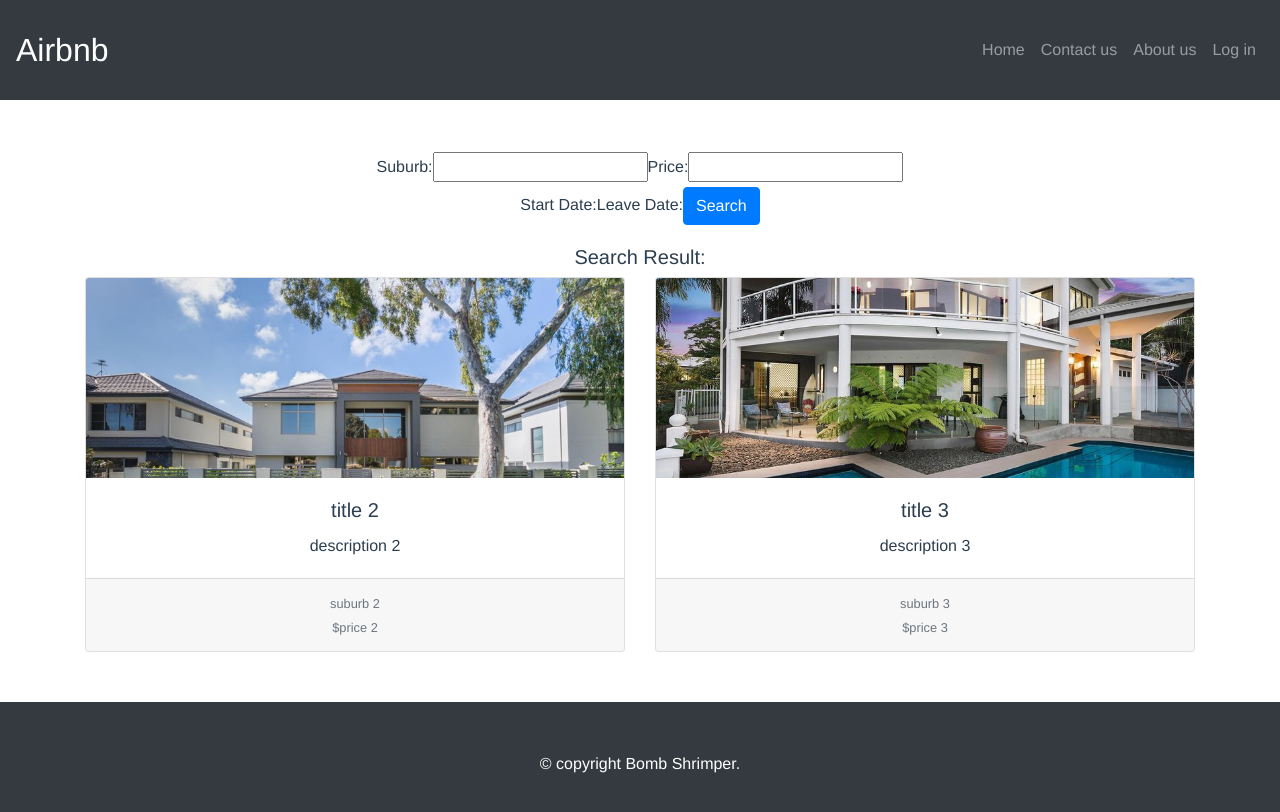
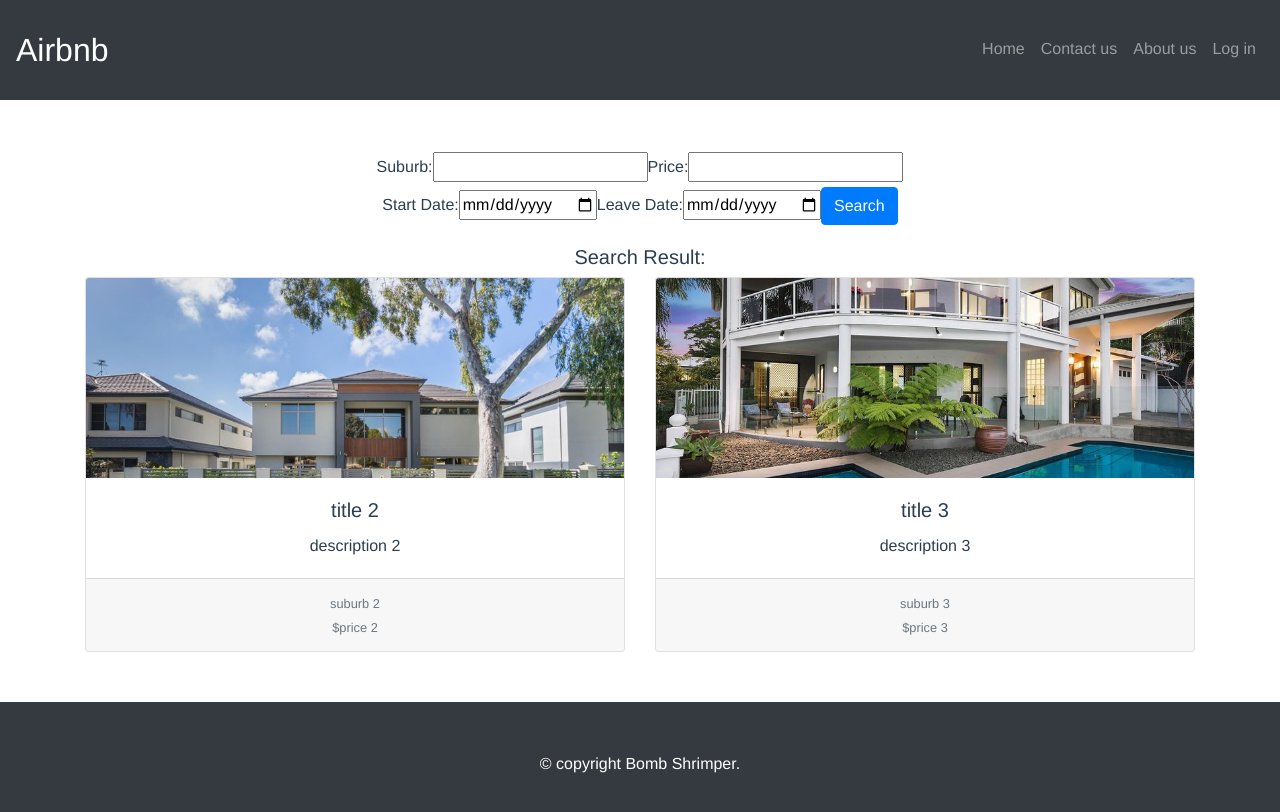
Before and after one commit to KristLin/HouseRentalWebsite, a Vue app in the folder frontend/: page /search in a window 1280 px wide. Shown: the top 812 px of the page. Built offline with nearby package versions, Linux system fonts and the light colour scheme.

Commit message:
Add navbar animation; edit test data

```diff
--- a/frontend/src/components/Header.vue
+++ b/frontend/src/components/Header.vue
@@ -47,4 +47,35 @@ export default {
 .navbar {
   min-height: 100px;
 }
+.nav-item::after {
+  content: "";
+  display: block;
+  width: 0px;
+  height: 2px;
+  background: #fec400;
+  transition: 0.2s;
+}
+.nav-item:hover::after {
+  width: 100%;
+}
+.navbar-dark .navbar-nav .active > .nav-link,
+.navbar-dark .navbar-nav .nav-link.active,
+.navbar-dark .navbar-nav .nav-link.show,
+.navbar-dark .navbar-nav .show > .nav-link,
+.navbar-dark .navbar-nav .nav-link:focus,
+.navbar-dark .navbar-nav .nav-link:hover {
+  color: #fec400;
+}
+.nav-link {
+  padding: 15px 5px;
+  transition: 0.2s;
+}
+.dropdown-item.active,
+.dropdown-item:active {
+  color: #212529;
+}
+.dropdown-item:focus,
+.dropdown-item:hover {
+  background: #fec400;
+}
 </style>
--- a/frontend/src/views/Search.vue
+++ b/frontend/src/views/Search.vue
@@ -10,9 +10,9 @@
           <input type="text" />
           <br />
           <label for>Start Date:</label>
-          <!-- <input type="date" /> -->
+          <input type="date">
           <label for>Leave Date:</label>
-          <!-- <input type="date" /> -->
+          <input type="date">
           <button @click="searchHouse" class="btn btn-primary">Search</button>
         </div>
       </div>
@@ -29,7 +29,7 @@ import HouseCards from "@/components/HouseCards.vue";
 export default {
   name: "search",
   components: {
-    HouseCards
+    HouseCards,
   },
 
   data() {
```
Also changed, not shown: frontend/src/views/Home.vue (+6 -3 lines).
